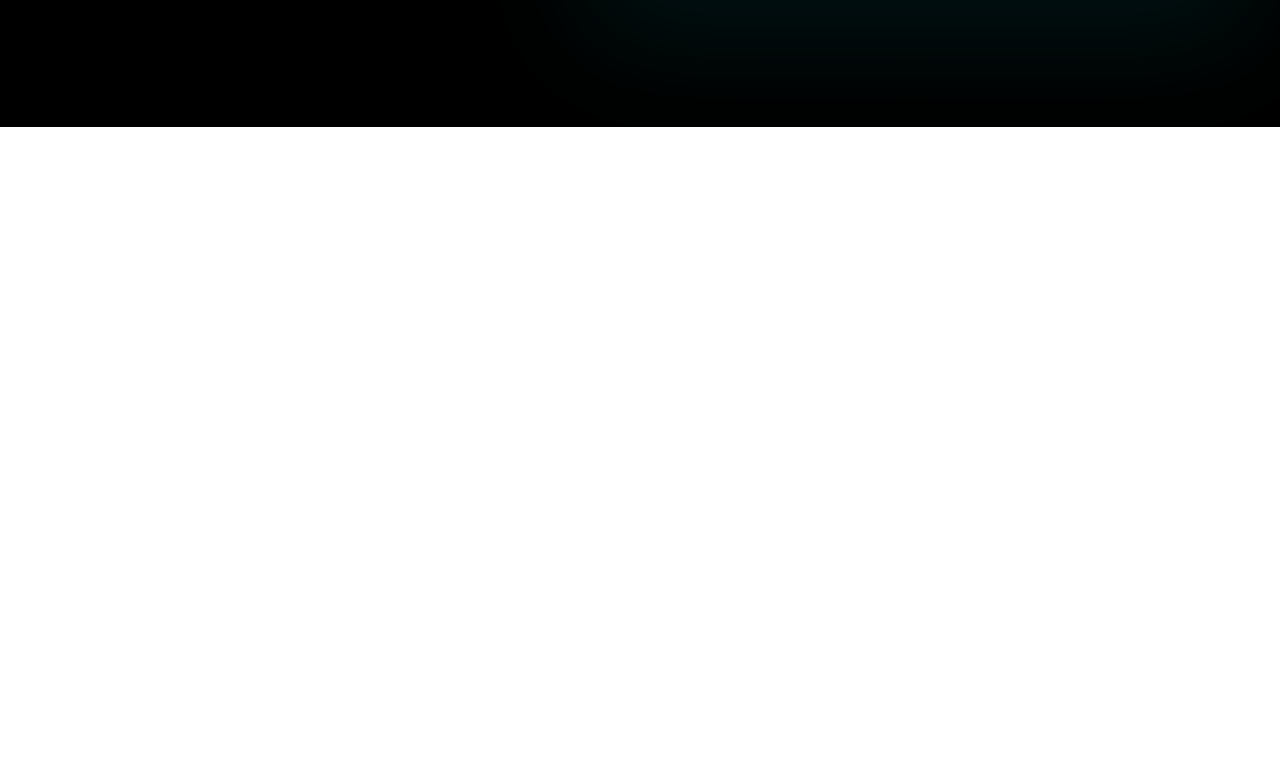
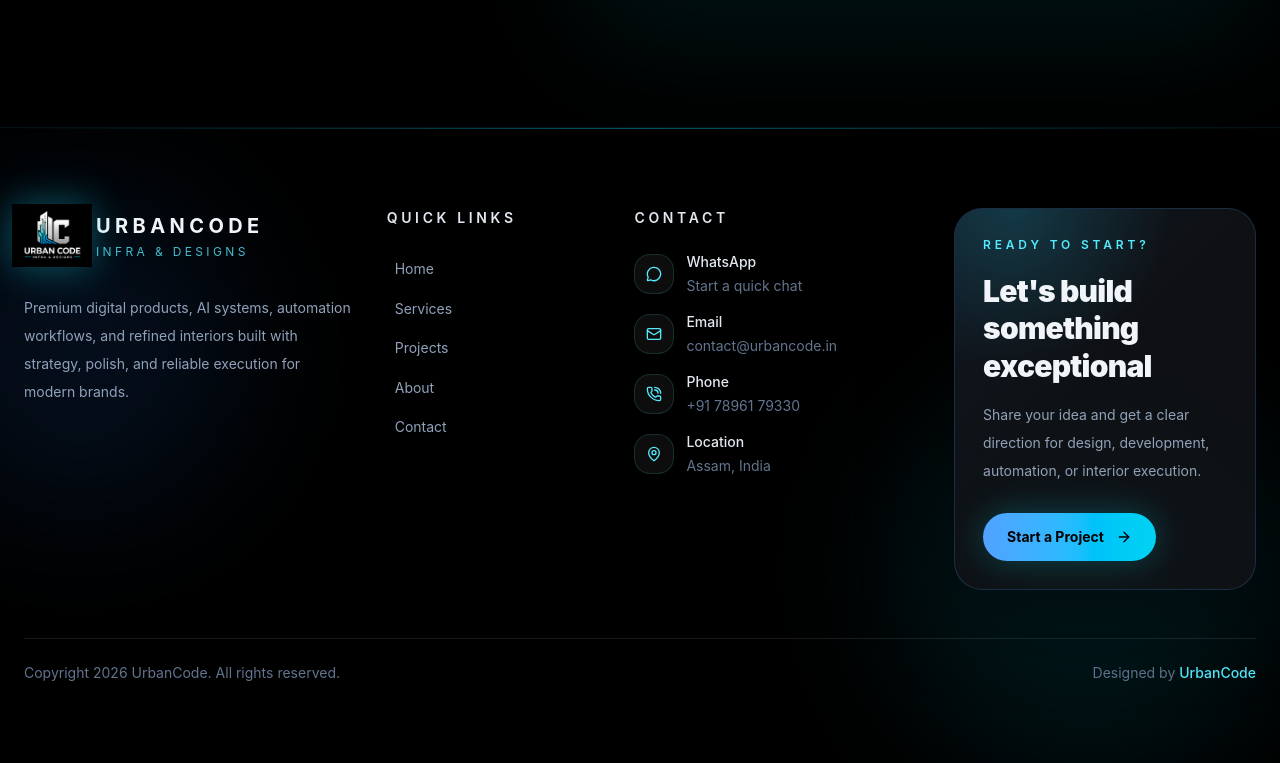
Before and after one commit to MRI-100/UrbanCode, a React (Vite) app: page /contact in a window 1280 px wide. Shown: the part 1951-2714 px from the top of the page. Before the commit the page ends 2078 px from the top, so only its background shows below. Built offline with nearby package versions, Linux system fonts and the light colour scheme.

Commit message:
footer added

```diff
--- a/src/App.tsx
+++ b/src/App.tsx
@@ -1,4 +1,5 @@
 import { BrowserRouter, Routes, Route } from "react-router-dom";
+import Footer from "./components/Footer";
 import Navbar from "./components/Navbar";
 
 import Home from "./pages/Home";
@@ -22,6 +23,7 @@
           <Route path="/about" element={<About />} />
           <Route path="/contact" element={<Contact />} />
         </Routes>
+        <Footer />
       </div>
     </BrowserRouter>
   );
--- /dev/null
+++ b/src/components/Footer.tsx
@@ -0,0 +1,196 @@
+import {
+  ArrowRight,
+  Mail,
+  MapPin,
+  MessageCircle,
+  PhoneCall,
+} from "lucide-react";
+import { Link } from "react-router-dom";
+import urbanCodeLogo from "../assets/urbancodelogo2.png";
+
+const phoneNumber = "917896179330";
+const whatsappMessage = encodeURIComponent(
+  "Hi UrbanCode, I would like to discuss a project."
+);
+const whatsappUrl = `https://wa.me/${phoneNumber}?text=${whatsappMessage}`;
+const phoneUrl = `tel:+${phoneNumber}`;
+
+const navLinks = [
+  { label: "Home", href: "/" },
+  { label: "Services", href: "/services" },
+  { label: "Projects", href: "/projects" },
+  { label: "About", href: "/about" },
+  { label: "Contact", href: "/contact" },
+];
+
+const contactLinks = [
+  {
+    label: "WhatsApp",
+    value: "Start a quick chat",
+    href: whatsappUrl,
+    icon: MessageCircle,
+    external: true,
+  },
+  {
+    label: "Email",
+    value: "contact@urbancode.in",
+    href: "mailto:contact@urbancode.in",
+    icon: Mail,
+  },
+  {
+    label: "Phone",
+    value: "+91 78961 79330",
+    href: phoneUrl,
+    icon: PhoneCall,
+  },
+  {
+    label: "Location",
+    value: "Assam, India",
+    href: "/contact",
+    icon: MapPin,
+  },
+];
+
+export default function Footer() {
+  const currentYear = new Date().getFullYear();
+
+  return (
+    <footer className="relative overflow-hidden border-t border-cyan-400/10 bg-black text-white">
+      <div className="pointer-events-none absolute inset-0">
+        <div className="absolute -left-20 top-16 h-80 w-80 rounded-full bg-blue-500/10 blur-3xl" />
+        <div className="absolute bottom-0 right-0 h-96 w-96 rounded-full bg-cyan-400/10 blur-3xl" />
+        <div className="absolute inset-x-0 top-0 h-px bg-linear-to-r from-transparent via-cyan-400/40 to-transparent" />
+      </div>
+
+      <div className="relative z-10 mx-auto max-w-7xl px-6 py-16 lg:py-20">
+        <div className="grid gap-8 lg:grid-cols-[1.15fr_0.75fr_1fr_1.05fr]">
+          <div className="max-w-md">
+            <Link to="/" className="group inline-flex items-center gap-4">
+              <span className="relative flex h-14 w-14 shrink-0 items-center justify-center overflow-visible">
+                <span className="absolute inset-0 rounded-full bg-cyan-400/20 opacity-70 blur-2xl transition duration-300 group-hover:opacity-100" />
+                <img
+                  src={urbanCodeLogo}
+                  alt="UrbanCode logo"
+                  className="absolute h-20 w-20 max-w-none object-contain drop-shadow-[0_0_18px_rgba(34,211,238,0.35)]"
+                />
+              </span>
+              <span>
+                <span className="block text-xl font-bold uppercase tracking-[0.22em] text-slate-100">
+                  UrbanCode
+                </span>
+                <span className="mt-1 block text-xs uppercase tracking-[0.28em] text-cyan-300/80">
+                  Infra & Designs
+                </span>
+              </span>
+            </Link>
+
+            <p className="mt-6 text-sm leading-7 text-slate-400">
+              Premium digital products, AI systems, automation workflows, and
+              refined interiors built with strategy, polish, and reliable
+              execution for modern brands.
+            </p>
+          </div>
+
+          <nav aria-label="Footer navigation">
+            <h2 className="text-sm font-semibold uppercase tracking-[0.26em] text-slate-200">
+              Quick Links
+            </h2>
+            <ul className="mt-6 space-y-3">
+              {navLinks.map((link) => (
+                <li key={link.href}>
+                  <Link
+                    to={link.href}
+                    className="group inline-flex items-center gap-2 text-sm text-slate-400 transition duration-300 hover:text-cyan-300"
+                  >
+                    <span className="h-px w-0 bg-cyan-300 transition-all duration-300 group-hover:w-4" />
+                    {link.label}
+                  </Link>
+                </li>
+              ))}
+            </ul>
+          </nav>
+
+          <div>
+            <h2 className="text-sm font-semibold uppercase tracking-[0.26em] text-slate-200">
+              Contact
+            </h2>
+            <ul className="mt-6 space-y-4">
+              {contactLinks.map((item) => {
+                const Icon = item.icon;
+                const content = (
+                  <>
+                    <span className="flex h-10 w-10 shrink-0 items-center justify-center rounded-2xl border border-cyan-300/15 bg-white/5 text-cyan-300 transition duration-300 group-hover:border-cyan-300/40 group-hover:bg-cyan-300/10">
+                      <Icon className="h-4 w-4" />
+                    </span>
+                    <span className="min-w-0">
+                      <span className="block text-sm font-medium text-slate-200">
+                        {item.label}
+                      </span>
+                      <span className="mt-1 block truncate text-sm text-slate-500 transition duration-300 group-hover:text-slate-300">
+                        {item.value}
+                      </span>
+                    </span>
+                  </>
+                );
+
+                return (
+                  <li key={item.label}>
+                    {item.external ? (
+                      <a
+                        href={item.href}
+                        target="_blank"
+                        rel="noreferrer"
+                        className="group flex items-center gap-3"
+                      >
+                        {content}
+                      </a>
+                    ) : item.href.startsWith("/") ? (
+                      <Link to={item.href} className="group flex items-center gap-3">
+                        {content}
+                      </Link>
+                    ) : (
+                      <a href={item.href} className="group flex items-center gap-3">
+                        {content}
+                      </a>
+                    )}
+                  </li>
+                );
+              })}
+            </ul>
+          </div>
+
+          <div className="relative overflow-hidden rounded-[28px] border border-blue-400/20 bg-[#111317]/85 p-7 shadow-[0_24px_90px_rgba(0,0,0,0.35)] backdrop-blur-xl">
+            <div className="pointer-events-none absolute inset-0 bg-[radial-gradient(circle_at_20%_0%,rgba(34,211,238,0.18),transparent_35%),linear-gradient(135deg,rgba(59,130,246,0.08),transparent_45%)]" />
+            <div className="relative">
+              <p className="text-xs font-semibold uppercase tracking-[0.32em] text-cyan-300">
+                Ready to Start?
+              </p>
+              <h2 className="mt-5 text-3xl font-black leading-tight tracking-tight text-slate-100">
+                Let's build something exceptional
+              </h2>
+              <p className="mt-4 text-sm leading-7 text-slate-400">
+                Share your idea and get a clear direction for design,
+                development, automation, or interior execution.
+              </p>
+              <Link
+                to="/contact#project-brief"
+                className="group mt-7 inline-flex items-center justify-center gap-3 rounded-full bg-linear-to-r from-blue-400 to-cyan-400 px-6 py-3.5 text-sm font-bold text-black shadow-[0_0_34px_rgba(0,240,255,0.24)] transition duration-300 hover:-translate-y-0.5 hover:brightness-110 hover:shadow-[0_0_46px_rgba(0,240,255,0.38)] focus:outline-none focus:ring-2 focus:ring-cyan-200 focus:ring-offset-4 focus:ring-offset-[#111317]"
+              >
+                Start a Project
+                <ArrowRight className="h-4 w-4 transition duration-300 group-hover:translate-x-1" />
+              </Link>
+            </div>
+          </div>
+        </div>
+
+        <div className="mt-12 flex flex-col gap-4 border-t border-white/10 pt-6 text-sm text-slate-500 sm:flex-row sm:items-center sm:justify-between">
+          <p>Copyright {currentYear} UrbanCode. All rights reserved.</p>
+          <p>
+            Designed by{" "}
+            <span className="font-medium text-cyan-300">UrbanCode</span>
+          </p>
+        </div>
+      </div>
+    </footer>
+  );
+}
```
